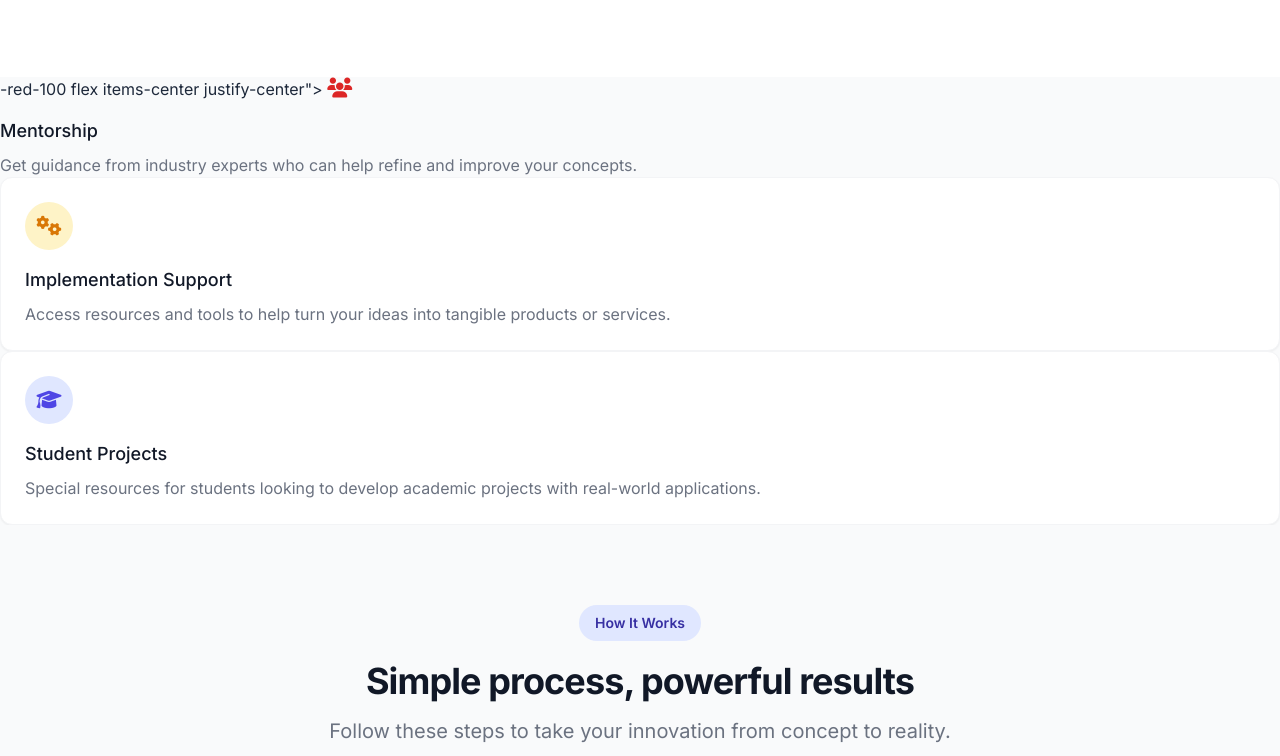
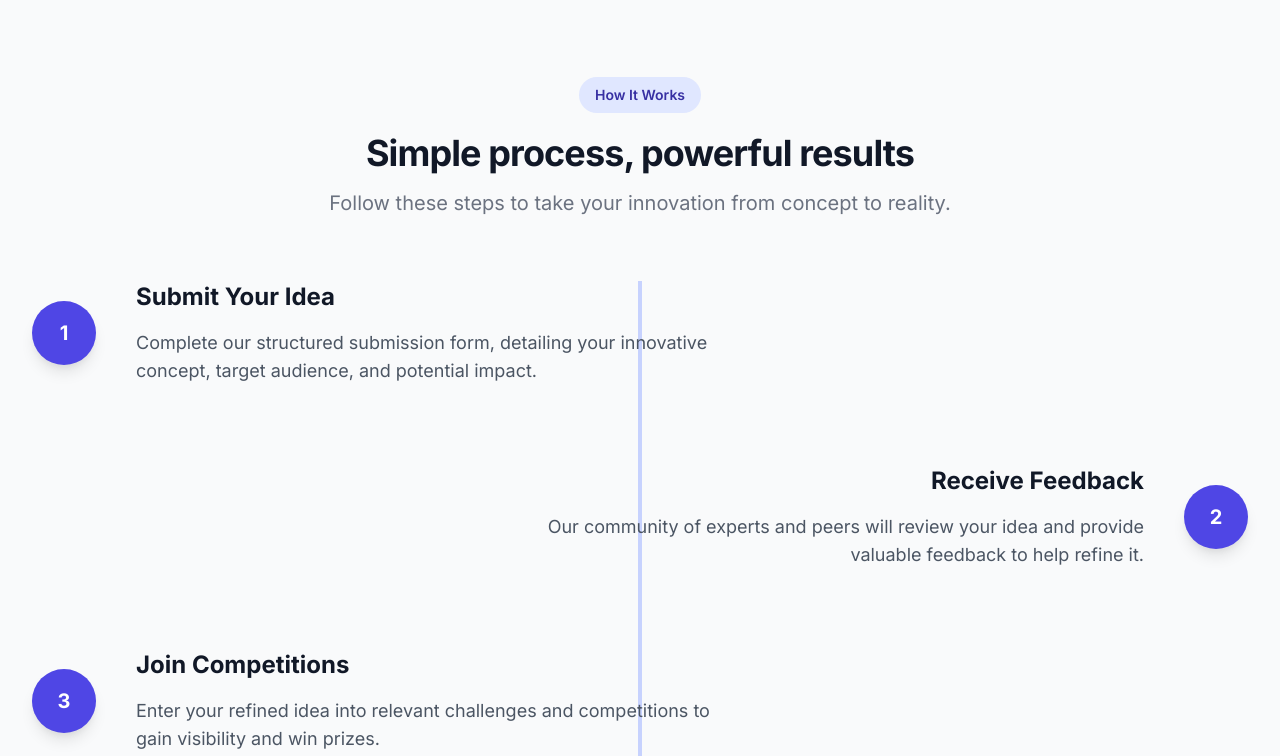
Before and after one commit to sripantham/ideavaults, a plain HTML site: page index.html in a window 1280 px wide. Shown: the part 1577-2333 px from the top of the page. Drawn offline with nearby package versions, Linux system fonts and the light colour scheme.

Commit message:
Update index.html

```diff
--- a/index.html
+++ b/index.html
@@ -264,32 +264,6 @@
         </div>
       </div>
     </div>
-  </section>-red-100 flex items-center justify-center">
-              <i class="fas fa-users text-red-600 text-xl"></i>
-            </div>
-            <h3 class="mt-4 text-lg font-medium text-gray-900">Mentorship</h3>
-            <p class="mt-2 text-gray-500">Get guidance from industry experts who can help refine and improve your concepts.</p>
-          </div>
-
-          <div class="p-6 bg-white rounded-xl shadow-sm border border-gray-100 card-hover transition-all duration-300">
-            <div class="w-12 h-12 rounded-full bg-yellow-100 flex items-center justify-center">
-              <i class="fas fa-cogs text-yellow-600 text-xl"></i>
-            </div>
-            <h3 class="mt-4 text-lg font-medium text-gray-900">Implementation Support</h3>
-            <p class="mt-2 text-gray-500">Access resources and tools to help turn your ideas into tangible products or services.</p>
-          </div>
-
-          <div class="p-6 bg-white rounded-xl shadow-sm border border-gray-100 card-hover transition-all duration-300">
-            <div class="w-12 h-12 rounded-full bg-indigo-100 flex items-center justify-center">
-              <i class="fas fa-graduation-cap text-indigo-600 text-xl"></i>
-            </div>
-            <h3 class="mt-4 text-lg font-medium text-gray-900">Student Projects</h3>
-            <p class="mt-2 text-gray-500">Special resources for students looking to develop academic projects with real-world applications.</p>
-          </div>
-        </div>
-      </div>
-    </div>
-  </section>
 
   <!-- How It Works Section -->
   <section id="how-it-works" class="py-20 bg-gray-50">
@@ -355,7 +329,7 @@
     </div>
   </section>
 
-  <!-- Testimonial Section -->
+  <!-- Testimonial Section
   <section class="py-20 bg-white">
     <div class="max-w-7xl mx-auto px-4 sm:px-6 lg:px-8">
       <div class="lg:text-center mb-16">
@@ -422,7 +396,7 @@
       </div>
     </div>
   </section>
-
+  -->
   <!-- FAQ Section -->
   <section id="faq" class="py-20 bg-gray-50">
     <div class="max-w-7xl mx-auto px-4 sm:px-6 lg:px-8">
```
